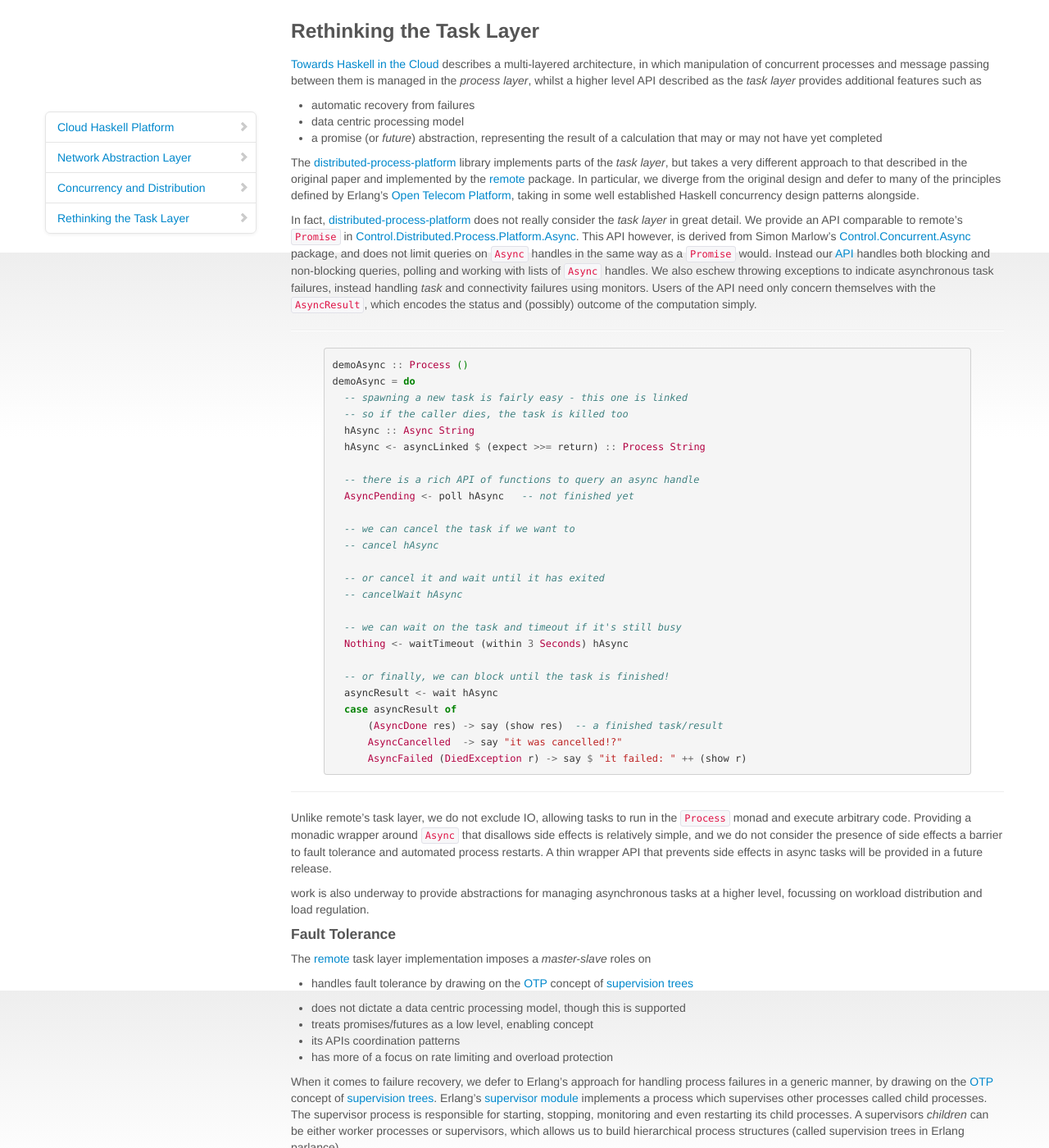
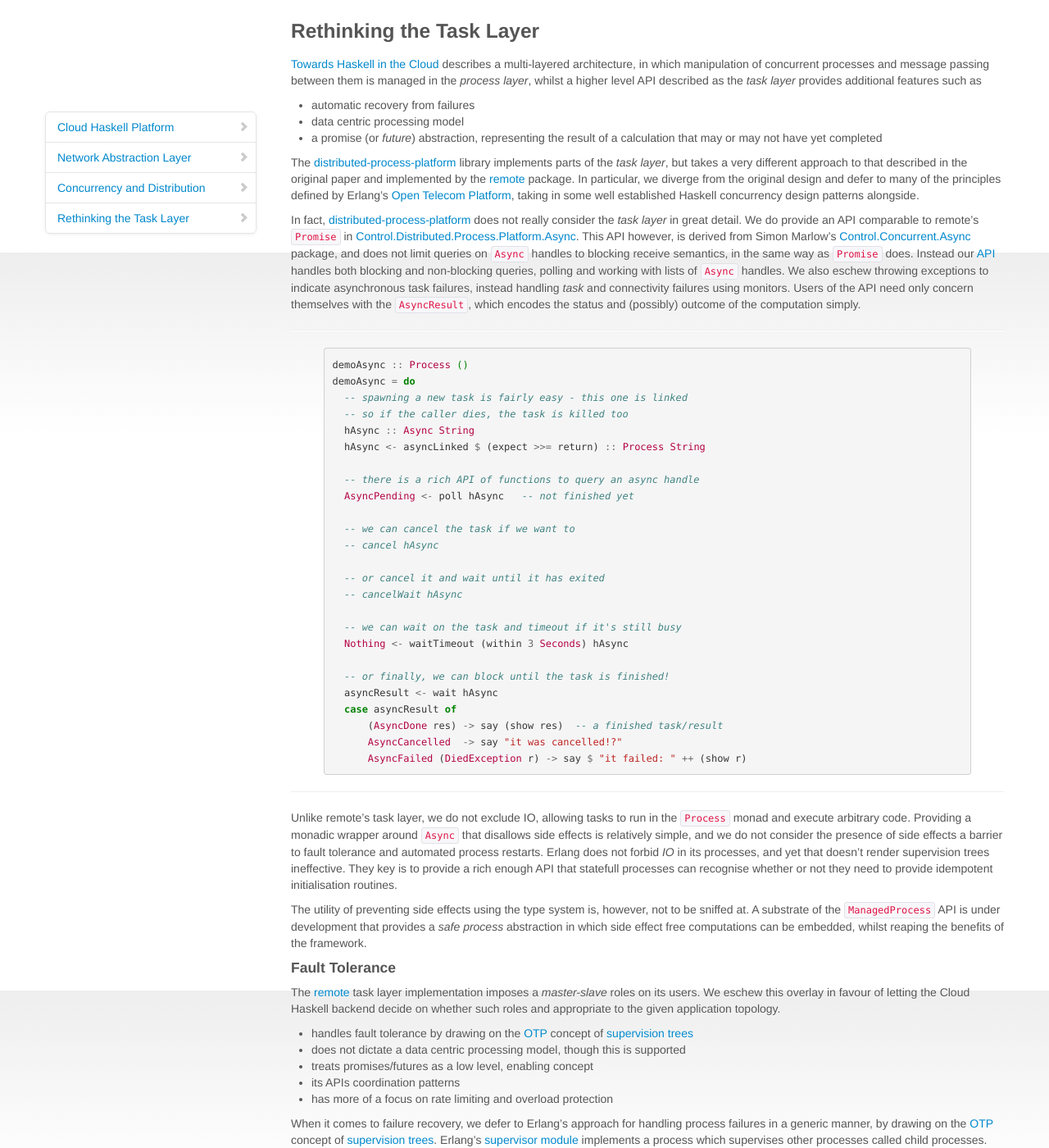
Before and after one commit to haskell-distributed/distributed-process, a Jekyll site: the page built from documentation.md, in a window 1280 px wide and 1400 px high, scrolled down 4192 px. Shown: the whole window at 82% size. Built offline with Jekyll 4.4.1, drawn with Linux system fonts in a browser that asks for light colours; comment, search, counter and statistics services are not loaded.

Commit message:
adjust the docs for Async/Task

```diff
--- a/documentation.md
+++ b/documentation.md
@@ -278,15 +278,15 @@ defined by Erlang's [Open Telecom Platform][13], taking in some well established
 Haskell concurrency design patterns alongside.
 
 In fact, [distributed-process-platform][18] does not really consider the
-*task layer* in great detail. We provide an API comparable to remote's
+*task layer* in great detail. We do provide an API comparable to remote's
 `Promise` in [Control.Distributed.Process.Platform.Async][17]. This API however,
 is derived from Simon Marlow's [Control.Concurrent.Async][19] package, and does
-not limit queries on `Async` handles in the same way as a `Promise` would.
-Instead our [API][17] handles both blocking and non-blocking queries, polling
-and working with lists of `Async` handles. We also eschew throwing exceptions
-to indicate asynchronous task failures, instead handling *task* and
-connectivity failures using monitors. Users of the API need only concern
-themselves with the `AsyncResult`, which encodes the status and (possibly)
+not limit queries on `Async` handles to blocking receive semantics, in the same
+way as `Promise` does. Instead our [API][17] handles both blocking and non-blocking
+queries, polling and working with lists of `Async` handles. We also eschew
+throwing exceptions to indicate asynchronous task failures, instead handling
+*task* and connectivity failures using monitors. Users of the API need only
+concern themselves with the `AsyncResult`, which encodes the status and (possibly)
 outcome of the computation simply.
 
 ------
@@ -325,19 +325,24 @@ Unlike remote's task layer, we do not exclude IO, allowing tasks to run in
 the `Process` monad and execute arbitrary code. Providing a monadic wrapper
 around `Async` that disallows side effects is relatively simple, and we
 do not consider the presence of side effects a barrier to fault tolerance
-and automated process restarts. A thin wrapper API that prevents side effects
-in async tasks will be provided in a future release.
+and automated process restarts. Erlang does not forbid *IO* in its processes,
+and yet that doesn't render supervision trees ineffective. They key is to
+provide a rich enough API that statefull processes can recognise whether or
+not they need to provide idempotent initialisation routines.
 
-work is also underway to provide abstractions for managing asynchronous tasks
-at a higher level, focussing on workload distribution and load regulation.
+The utility of preventing side effects using the type system is, however, not
+to be sniffed at. A substrate of the `ManagedProcess` API is under development
+that provides a *safe process* abstraction in which side effect free computations
+can be embedded, whilst reaping the benefits of the framework.
 
 #### Fault Tolerance
 
 The [remote][14] task layer implementation imposes a *master-slave* roles on
+its users. We eschew this overlay in favour of letting the Cloud Haskell
+backend decide on whether such roles and appropriate to the given application
+topology.
 
 * handles fault tolerance by drawing on the [OTP][13] concept of [supervision trees][15]
-
-
 * does not dictate a data centric processing model, though this is supported
 * treats promises/futures as a low level, enabling concept
 * its APIs coordination patterns
```
